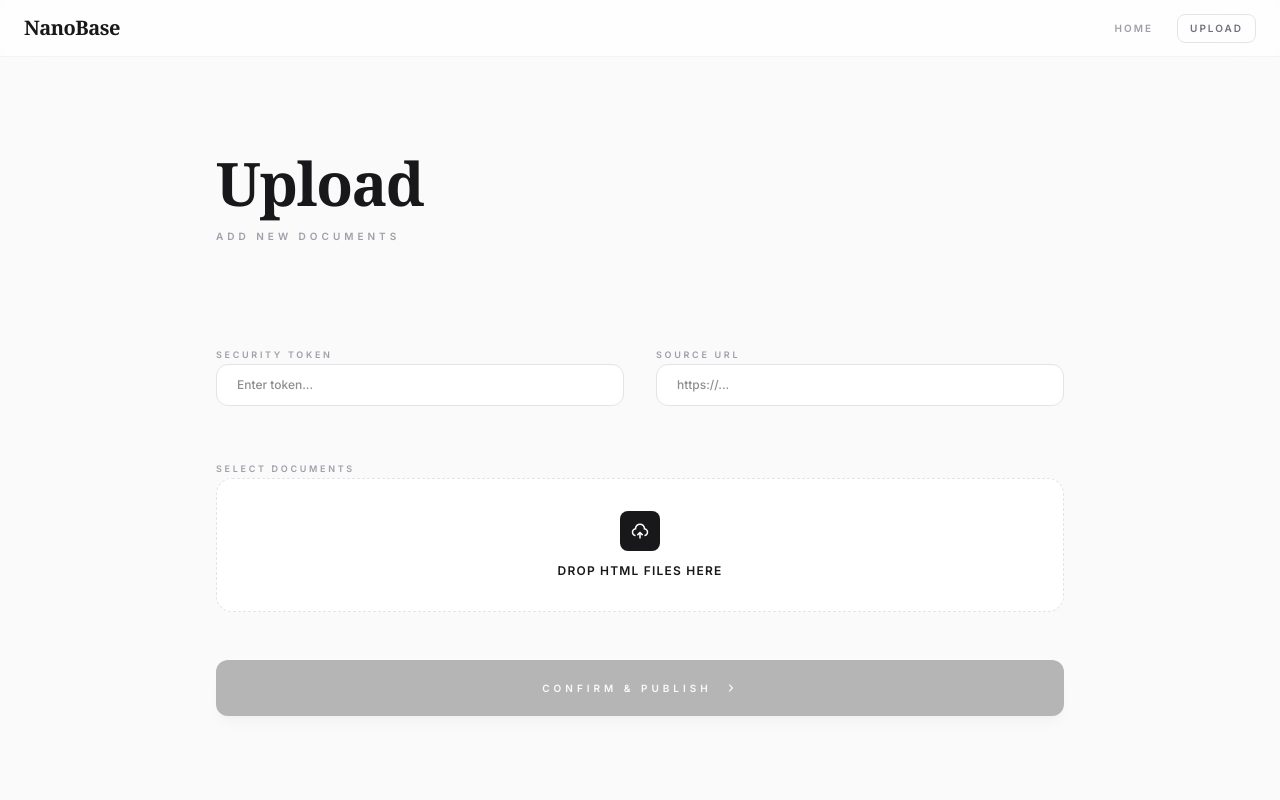
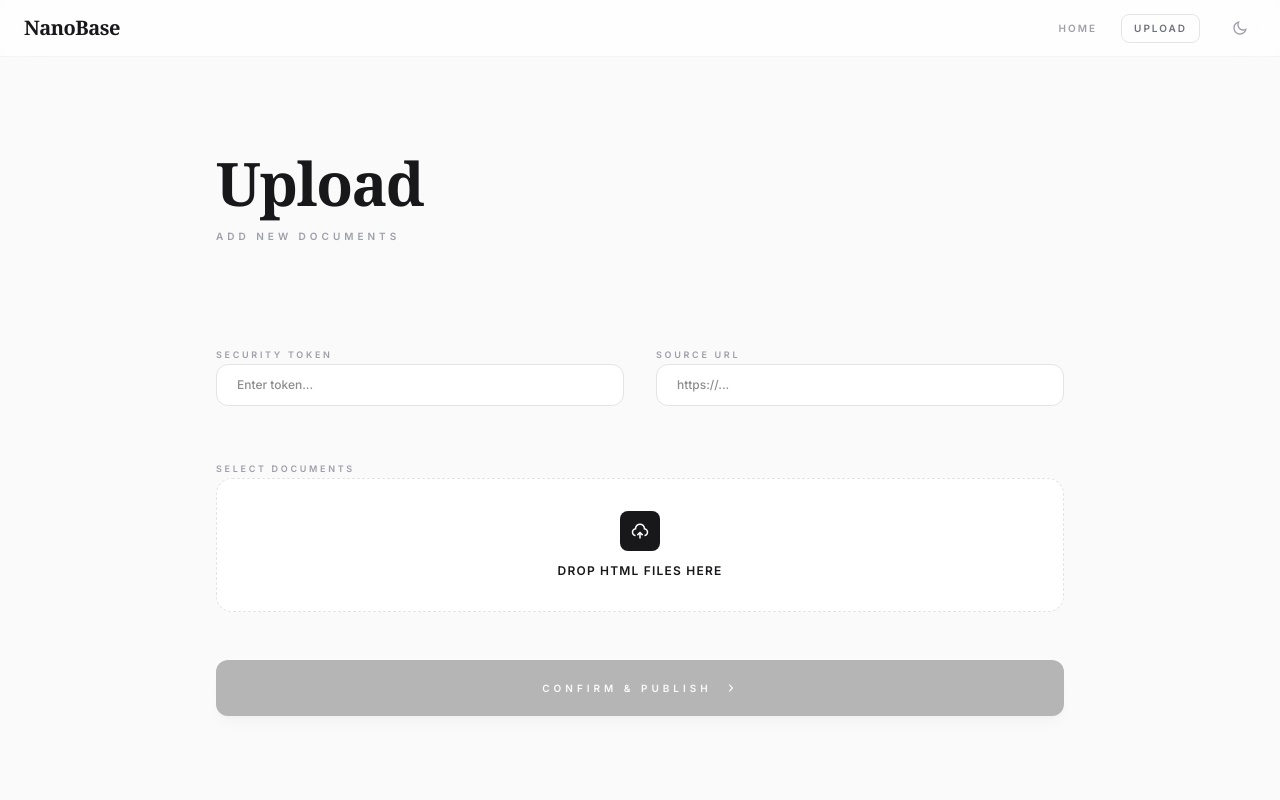
Before and after one commit to OwenCedaric/NanoBase, a React (Vite) app: page /upload in a window 1280 px wide. Shown: the top 800 px of the page. Built offline with nearby package versions, Linux system fonts and the light colour scheme.

Commit message:
feat: implement manual dark mode toggle with persistent storage and UI integration

```diff
--- a/src/App.tsx
+++ b/src/App.tsx
@@ -3,6 +3,7 @@ import { BrowserRouter as Router, Routes, Route, Link, useLocation } from 'react
 import { AnimatePresence, motion } from 'framer-motion';
 import Home from './pages/Home.tsx';
 import Upload from './pages/Upload.tsx';
+import ThemeToggle from './components/ThemeToggle';
 
 const PageWrapper: React.FC<{ children: React.ReactNode }> = ({ children }) => (
     <motion.main
@@ -34,8 +35,8 @@ const AnimatedRoutes: React.FC = () => {
 const App: React.FC = () => {
     return (
         <Router>
-            <div className="min-h-screen flex flex-col bg-[var(--color-ceda-bg)] selection:bg-zinc-200 dark:selection:bg-zinc-800">
-                <header className="sticky top-0 z-50 border-b border-[var(--color-ceda-border)] bg-white/70 dark:bg-zinc-950/70 backdrop-blur-xl">
+            <div className="min-h-screen flex flex-col bg-[var(--color-ceda-bg)] dark:bg-transparent selection:bg-zinc-200 dark:selection:bg-zinc-800">
+                <header className="sticky top-0 z-50 border-b border-[var(--color-ceda-border)] dark:border-white/5 bg-white/70 dark:bg-zinc-950/70 backdrop-blur-xl">
                     <nav className="container mx-auto px-6 h-14 flex items-center justify-between">
                         <Link to="/" className="flex items-center gap-2 group">
                             <span className="text-xl font-bold font-serif tracking-tight text-zinc-900 dark:text-white">NanoBase</span>
@@ -47,6 +48,7 @@ const App: React.FC = () => {
                             <Link to="/upload" className="px-3 py-1.5 rounded-lg border border-zinc-200 dark:border-zinc-800 text-[10px] font-black uppercase tracking-[0.2em] text-zinc-500 hover:bg-zinc-50 dark:hover:bg-zinc-900 transition-all">
                                 Upload
                             </Link>
+                            <ThemeToggle />
                         </div>
                     </nav>
                 </header>
--- /dev/null
+++ b/src/components/ThemeToggle.tsx
@@ -0,0 +1,63 @@
+import React, { useEffect, useState } from 'react';
+import { RiSunLine, RiMoonLine } from '@remixicon/react';
+
+const ThemeToggle: React.FC = () => {
+    const [isDark, setIsDark] = useState(() => {
+        // Initial state determination if possible synchronously
+        if (typeof window !== 'undefined') {
+            return localStorage.theme === 'dark' || (!('theme' in localStorage) && window.matchMedia('(prefers-color-scheme: dark)').matches);
+        }
+        return false;
+    });
+
+    useEffect(() => {
+        const root = document.documentElement;
+
+        const applyTheme = (dark: boolean) => {
+            if (dark) {
+                root.classList.add('dark');
+            } else {
+                root.classList.remove('dark');
+            }
+        };
+
+        // Init based on latest state
+        applyTheme(isDark);
+
+        const mediaQuery = window.matchMedia('(prefers-color-scheme: dark)');
+        const handleChange = (e: MediaQueryListEvent) => {
+            if (!localStorage.getItem('theme')) {
+                setIsDark(e.matches);
+                applyTheme(e.matches);
+            }
+        };
+
+        mediaQuery.addEventListener('change', handleChange);
+        return () => mediaQuery.removeEventListener('change', handleChange);
+    }, [isDark]);
+
+    const toggleTheme = () => {
+        setIsDark(prevDark => {
+            const nextDark = !prevDark;
+            localStorage.setItem('theme', nextDark ? 'dark' : 'light');
+            return nextDark;
+        });
+    };
+
+    return (
+        <button
+            onClick={toggleTheme}
+            className="w-8 h-8 flex items-center justify-center rounded-lg text-zinc-400 hover:text-zinc-900 border border-transparent hover:border-zinc-200 hover:bg-zinc-50 dark:hover:bg-zinc-900 dark:hover:border-zinc-800 dark:hover:text-white transition-all active:scale-95"
+            aria-label="Toggle Dark Mode"
+            title="Toggle Dark Mode"
+        >
+            {isDark ? (
+                <RiSunLine className="w-4 h-4" />
+            ) : (
+                <RiMoonLine className="w-4 h-4" />
+            )}
+        </button>
+    );
+};
+
+export default ThemeToggle;
--- a/src/index.css
+++ b/src/index.css
@@ -47,23 +47,19 @@
     pointer-events: none;
     mix-blend-mode: multiply;
   }
-  /*
-  @media (prefers-color-scheme: dark) {
-    body {
+  .dark body {
     @apply bg-[#030712] text-zinc-100;
   }
-    body::before {
+  .dark body::before {
     background-image:
       radial-gradient(at 0% 0%, oklch(0.15 0.05 240) 0px, transparent 50%),
       radial-gradient(at 100% 100%, oklch(0.1 0.05 85) 0px, transparent 50%);
     opacity: 0.4;
   }
-    body::after {
+  .dark body::after {
     opacity: 0.04;
     mix-blend-mode: color-dodge;
   }
-  }
-  */
   h1, h2, .font-serif {
     font-family: var(--font-serif);
     @apply tracking-tighter;
```
Lines whose indentation alone changed are shown as unchanged.
